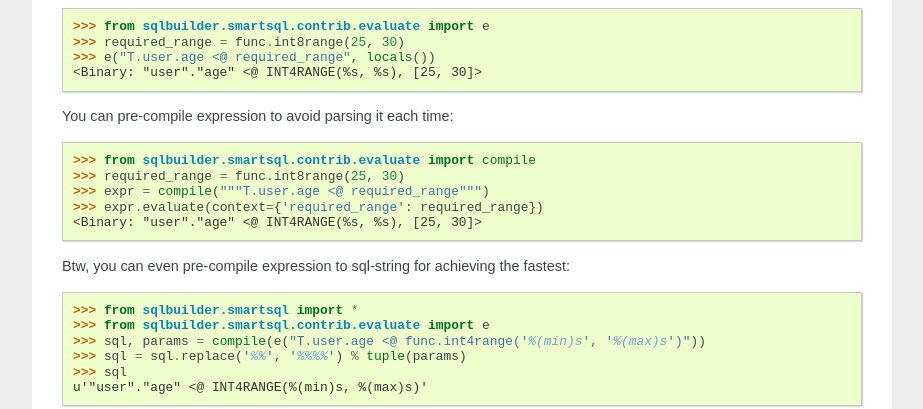
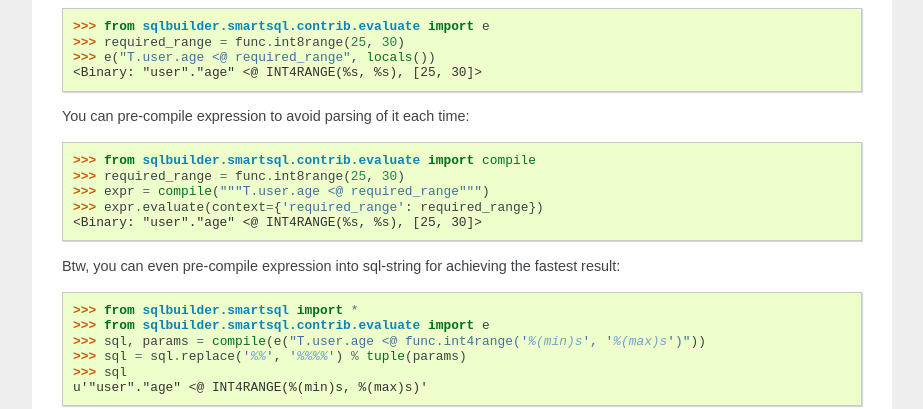
Before and after one commit to emacsway/sqlbuilder, a Sphinx documentation site: the page built from docs/index.rst, in a window 1280 px wide and 900 px high, scrolled down 6981 px. Shown: the part 152-561 px from the top of the window, without its empty margins (198-1121 px from the left). Built offline with Sphinx 7.4.7, drawn with Linux system fonts in a browser that asks for light colours.

Commit message:
evaluate docs

```diff
--- a/docs/index.rst
+++ b/docs/index.rst
@@ -428,7 +428,7 @@ or with context object::
     >>> e("T.user.age <@ required_range", locals())
     <Binary: "user"."age" <@ INT4RANGE(%s, %s), [25, 30]>
 
-You can pre-compile expression to avoid parsing it each time::
+You can pre-compile expression to avoid parsing of it each time::
 
     >>> from sqlbuilder.smartsql.contrib.evaluate import compile
     >>> required_range = func.int8range(25, 30)
@@ -436,7 +436,7 @@ You can pre-compile expression to avoid parsing it each time::
     >>> expr.evaluate(context={'required_range': required_range})
     <Binary: "user"."age" <@ INT4RANGE(%s, %s), [25, 30]>
 
-Btw, you can even pre-compile expression to sql-string for achieving the fastest::
+Btw, you can even pre-compile expression into sql-string for achieving the fastest result::
 
     >>> from sqlbuilder.smartsql import *
     >>> from sqlbuilder.smartsql.contrib.evaluate import e
```
